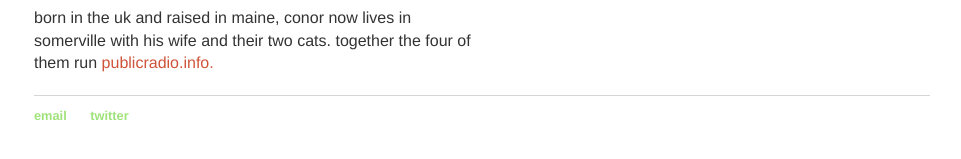
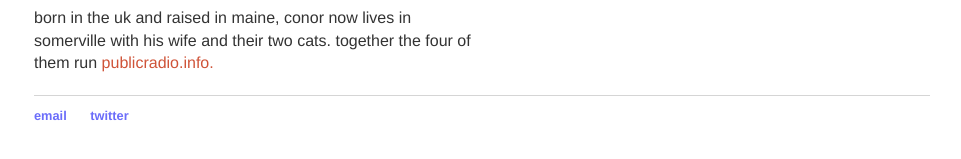
Before and after one commit to huihuiandilly/huihuiandilly.github.io, a Jekyll site: the page built from index.html, in a window 1280 px wide. Shown: the part 462-621 px from the top of the page, without its empty margins (86-1047 px from the left). Built offline with Jekyll 4.4.1, drawn with Linux system fonts in a browser that asks for light colours.

Commit message:
Update default.html

```diff
--- a/_layouts/default.html
+++ b/_layouts/default.html
@@ -21,8 +21,8 @@
 			</div><!-- /.container -->
 			<footer>
 			<ul><li>
-				<a href="mailto:conor@conorgillies.com"><font color="#A0E37C">email</font></a></li>
-				<li> <a href="https://twitter.com/conorgillies" target=”_blank”><font color="#A0E37C">twitter</font></a></li>
+				<a href="mailto:conor@conorgillies.com"><font color="#6B6DFA">email</font></a></li>
+				<li> <a href="https://twitter.com/conorgillies" target=”_blank”><font color="#6B6DFA">twitter</font></a></li>
 				<li>&nbsp;</li><li>&nbsp;</li><li>&nbsp;</li><li>&nbsp;</li><li>&nbsp;</li><li>&nbsp;</li>
 				</ul>
 
```
